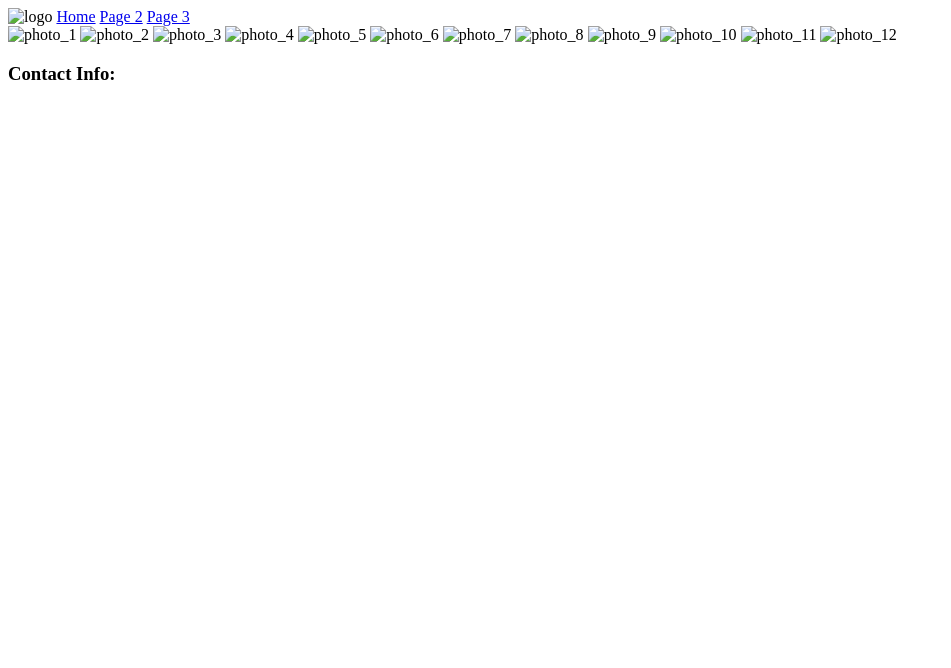
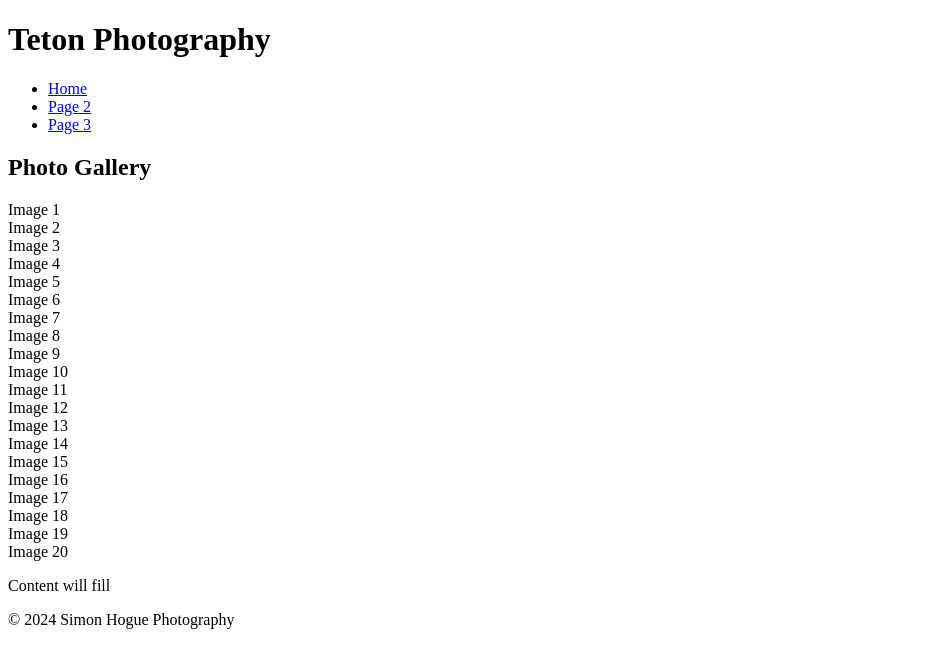
Before and after one commit to THAT-ON3-GUY/wdd130-houge, a plain HTML site: page gallery.html in a window 1280 px wide. Shown: the whole page, without its empty margins (0-951 px from the left). Drawn offline with Linux system fonts and the light colour scheme; a web font is replaced by a local one.

Commit message:
Update gallery.html

```diff
--- a/gallery.html
+++ b/gallery.html
@@ -3,32 +3,57 @@
 <head>
     <meta charset="UTF-8">
     <meta name="viewport" content="width=device-width, initial-scale=1.0">
-    <title>Gallery</title>
+    <title>Teton Photography - Gallery</title>
     <link rel="stylesheet" href="gallery.css">
+
+    <link href="https://fonts.googleapis.com/css2?family=Dosis:wght@400;700&display=swap" rel="stylesheet">
+    <link href="https://fonts.googleapis.com/css2?family=Playwrite+NZ:wght@100..400&display=swap" rel="stylesheet">
 </head>
 <body>
+
     <header>
-        <img src="#" alt="logo">
-        <a href="index.html">Home</a>
-        <a href="gallery.html">Page 2</a>
-        <a href="#">Page 3</a>
+        <div class="site-branding">
+            <h1>Teton Photography</h1>
+        </div>
+        <nav>
+            <ul>
+                <li><a href="#">Home</a></li>
+                <li><a href="#">Page 2</a></li>
+                <li><a href="#">Page 3</a></li>
+            </ul>
+        </nav>
     </header>
-    <main>
-        <img src="#" alt="photo_1">
-        <img src="#" alt="photo_2">
-        <img src="#" alt="photo_3">
-        <img src="#" alt="photo_4">
-        <img src="#" alt="photo_5">
-        <img src="#" alt="photo_6">
-        <img src="#" alt="photo_7">
-        <img src="#" alt="photo_8">
-        <img src="#" alt="photo_9">
-        <img src="#" alt="photo_10">
-        <img src="#" alt="photo_11">
-        <img src="#" alt="photo_12">
+
+    <main class="gallery-grid-container">
+        <h2>Photo Gallery</h2>
+
+        <section class="gallery-grid">
+            <div class="placeholder">Image 1</div>
+            <div class="placeholder">Image 2</div>
+            <div class="placeholder">Image 3</div>
+            <div class="placeholder">Image 4</div>
+            <div class="placeholder">Image 5</div>
+            <div class="placeholder">Image 6</div>
+            <div class="placeholder">Image 7</div>
+            <div class="placeholder">Image 8</div>
+            <div class="placeholder">Image 9</div>
+            <div class="placeholder">Image 10</div>
+            <div class="placeholder">Image 11</div>
+            <div class="placeholder">Image 12</div>
+            <div class="placeholder">Image 13</div>
+            <div class="placeholder">Image 14</div>
+            <div class="placeholder">Image 15</div>
+            <div class="placeholder">Image 16</div>
+            <div class="placeholder">Image 17</div>
+            <div class="placeholder">Image 18</div>
+            <div class="placeholder">Image 19</div>
+            <div class="placeholder">Image 20</div>
+        </section>
     </main>
+
     <footer>
-        <h3>Contact Info:</h3>
+        <p>Content will fill</p>
+        <p>&copy; 2024 Simon Hogue Photography</p>
     </footer>
 </body>
 </html>
```
